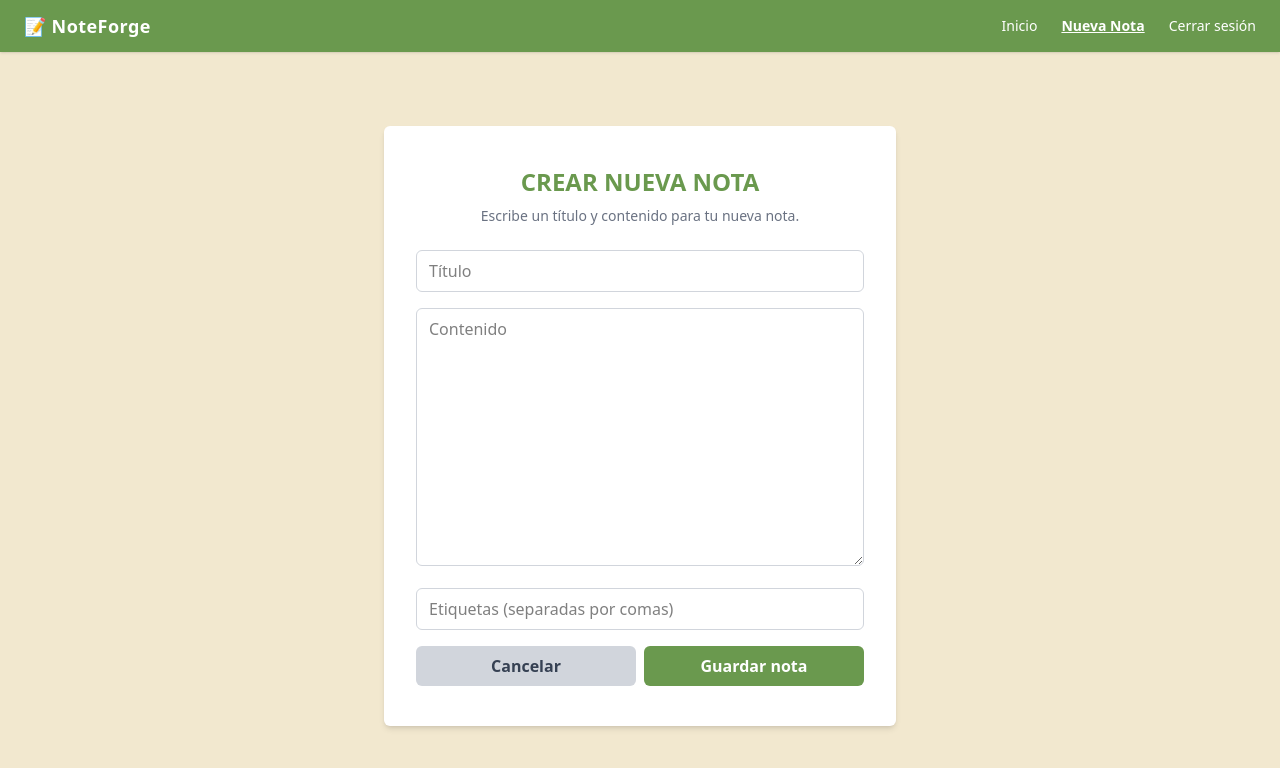
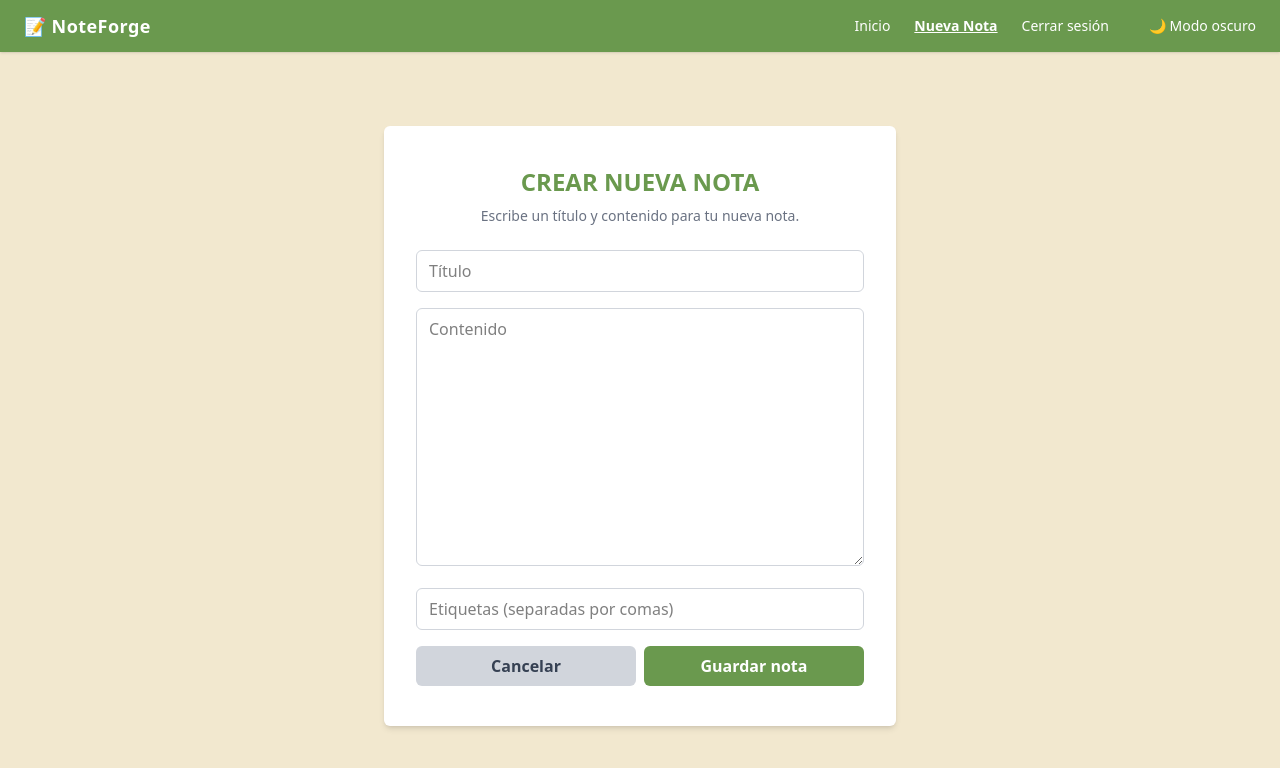
Before and after one commit to andresgalvis26/noteforge, a React (Vite) app in the folder frontend/: page /note/new in a window 1280 px wide. Shown: the top 768 px of the page. Built offline with nearby package versions, Linux system fonts and the light colour scheme; sample sign-in values are in the browser's storage.

Commit message:
feat: Implement dark mode toggle and enhance UI for dark theme support

```diff
--- a/frontend/src/App.jsx
+++ b/frontend/src/App.jsx
@@ -15,7 +15,7 @@ const App = () => {
       {/* Importación del Toaster */}
       <Toaster position="top-right" reverseOrder={false} />
 
-      <div className="min-h-screen flex flex-col bg-palette-primary-01">
+      <div className="min-h-screen flex flex-col bg-palette-primary-01 dark:bg-gray-800">
         <Navbar />
 
         <main className='flex-1 flex justify-center items-center'>
--- a/frontend/src/components/Navbar.jsx
+++ b/frontend/src/components/Navbar.jsx
@@ -1,11 +1,13 @@
 import { NavLink } from "react-router-dom";
 import { useAuth } from "../context/AuthContext";
+import useDarkMode from "../hooks/useDarkMode";
 
 const Navbar = () => {
     const { user, logout } = useAuth();
+    const [darkMode, setDarkMode] = useDarkMode();
 
     return (
-        <nav className="bg-palette-primary-03 text-white px-6 py-3 shadow flex justify-between items-center">
+        <nav className="bg-palette-primary-03 text-white px-6 py-3 shadow flex justify-between items-center dark:bg-palette-primary-04">
             <h1 className="text-lg font-bold tracking-wide">📝 NoteForge</h1>
             <div className="space-x-6 text-sm">
 
@@ -26,6 +28,12 @@ const Navbar = () => {
                             Nueva Nota
                         </NavLink>
                         <button onClick={logout} className="hover:underline">Cerrar sesión</button>
+                        <button
+                            onClick={() => setDarkMode(!darkMode)}
+                            className="ml-4 text-sm hover:underline"
+                        >
+                            {darkMode ? '🌞 Modo claro' : '🌙 Modo oscuro'}
+                        </button>
                     </>
                 ) : (
                     <>
--- /dev/null
+++ b/frontend/src/hooks/useDarkMode.js
@@ -0,0 +1,23 @@
+import { useEffect, useState } from 'react';
+
+const useDarkMode = () => {
+    const [enabled, setEnabled] = useState(() => {
+        return localStorage.getItem('theme') === 'dark';
+    });
+
+    useEffect(() => {
+        const root = window.document.documentElement;
+
+        if (enabled) {
+            root.classList.add('dark');
+            localStorage.setItem('theme', 'dark');
+        } else {
+            root.classList.remove('dark');
+            localStorage.setItem('theme', 'light');
+        }
+    }, [enabled]);
+
+    return [enabled, setEnabled];
+};
+
+export default useDarkMode;
--- a/frontend/src/index.css
+++ b/frontend/src/index.css
@@ -1,4 +1,6 @@
 @import "tailwindcss";
+
+@custom-variant dark (&:where(.dark, .dark *));
 
 @theme {
     --color-palette-primary: #FAF6E9;
--- a/frontend/src/pages/Dashboard.jsx
+++ b/frontend/src/pages/Dashboard.jsx
@@ -130,7 +130,7 @@ function Dashboard() {
                     placeholder="Buscar nota..."
                     value={search}
                     onChange={(e) => setSearch(e.target.value)}
-                    className="w-full border border-gray-300 rounded-md px-3 py-2 mb-4 bg-white shadow-md focus:outline-none focus:ring-2 focus:ring-palette-primary-03 transition duration-200"
+                    className="w-full border border-gray-300 rounded-md px-3 py-2 mb-4 bg-white shadow-md focus:outline-none focus:ring-2 focus:ring-palette-primary-03 transition duration-200 dark:bg-gray-800 dark:border-gray-700 dark:text-white"
                 >
                 </input>
             </div>
@@ -139,7 +139,7 @@ function Dashboard() {
             <div className='mb-4'>
                 <button
                     onClick={() => setSelectedTag('')}
-                    className={`px-3 py-2 rounded-full text-sm font-medium ${selectedTag === '' ? 'bg-palette-primary-03 text-white' : 'bg-gray-200 text-gray-700'} transition duration-200`}
+                    className={`px-3 py-2 rounded-full text-sm font-medium ${selectedTag === '' ? 'bg-palette-primary-03 text-white dark:bg-palette-primary-04' : 'bg-gray-200 text-gray-700'} transition duration-200`}
                 >
                     Todas
                 </button>
@@ -148,7 +148,7 @@ function Dashboard() {
                     <button
                         key={index}
                         onClick={() => setSelectedTag(tag)}
-                        className={`px-3 py-2 rounded-full text-sm font-medium ${selectedTag === tag ? 'bg-palette-primary-03 text-white' : 'bg-gray-200 text-gray-700'} transition duration-200 ml-2 mb-2`}
+                        className={`px-3 py-2 rounded-full text-sm font-medium ${selectedTag === tag ? 'bg-palette-primary-03 text-white dark:bg-palette-primary-04' : 'bg-gray-200 text-gray-700'} transition duration-200 ml-2 mb-2`}
                     >
                         #{tag} ({tagCount[tag] || 0})
                     </button>
@@ -167,10 +167,10 @@ function Dashboard() {
                     {filteredNotes.map(note => (
                         <div
                             key={note._id}
-                            className="bg-white shadow-md rounded-md p-4 mb-2 border border-gray-200"
+                            className="bg-white shadow-md rounded-md p-4 mb-2 border border-gray-200 dark:bg-gray-800 dark:border-gray-700 transition duration-200 hover:shadow-lg hover:border-palette-primary-03 cursor-pointer"
                         >
                             <h3 className='text-xl font-semibold text-palette-primary-03 mb-1'>{note.title}</h3>
-                            <p className="text-gray-700 mb-2 whitespace-pre-line">{note.content}</p>
+                            <p className="text-gray-700 mb-2 whitespace-pre-line dark:text-white">{note.content}</p>
                             <div className="text-xs text-gray-400 mb-3">
                                 <p>📅 Creación: {new Date(note.createdAt).toLocaleDateString()}</p>
                                 <p>✏️ Modificación: {new Date(note.updatedAt).toLocaleDateString()}</p>
```
